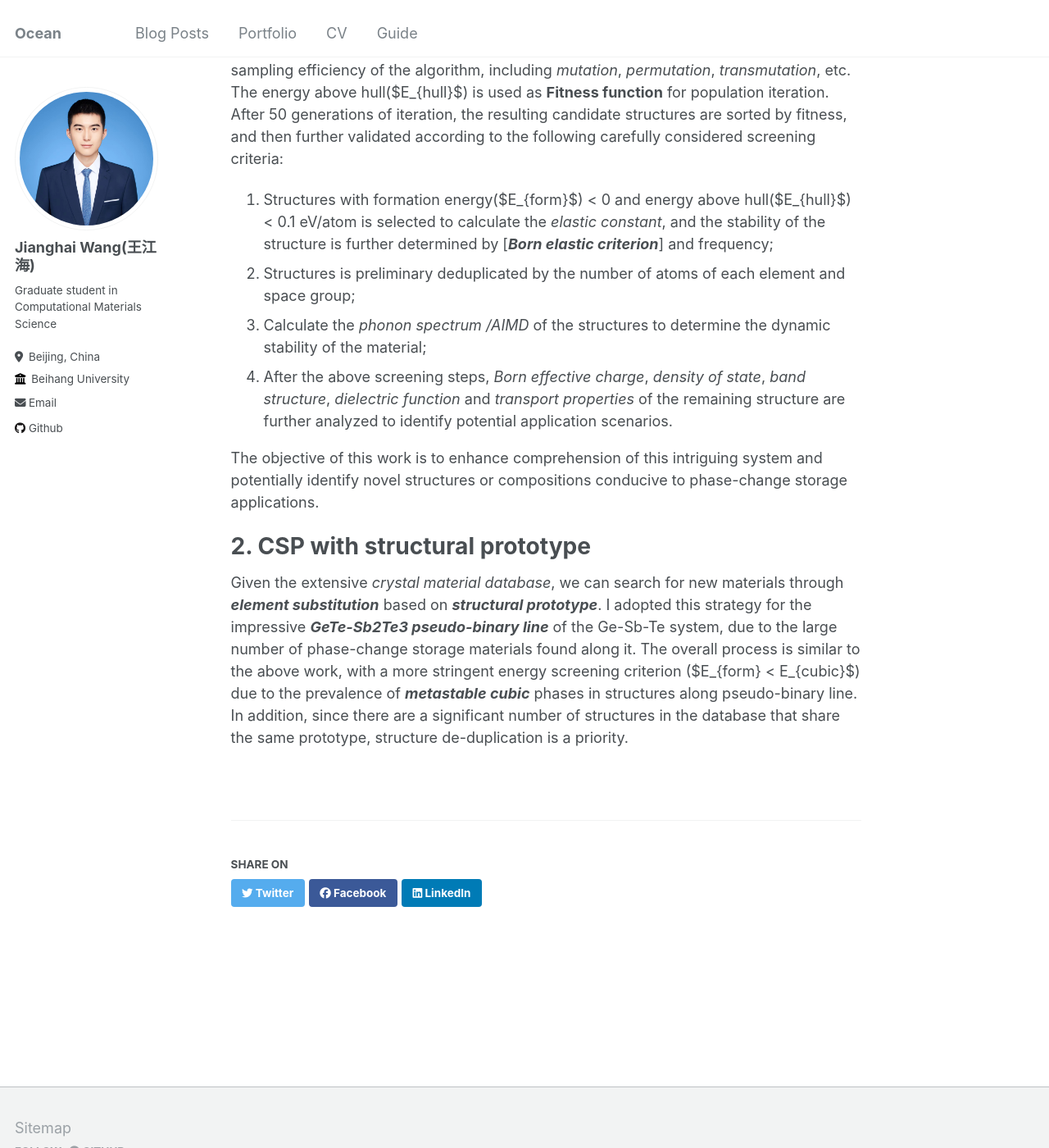
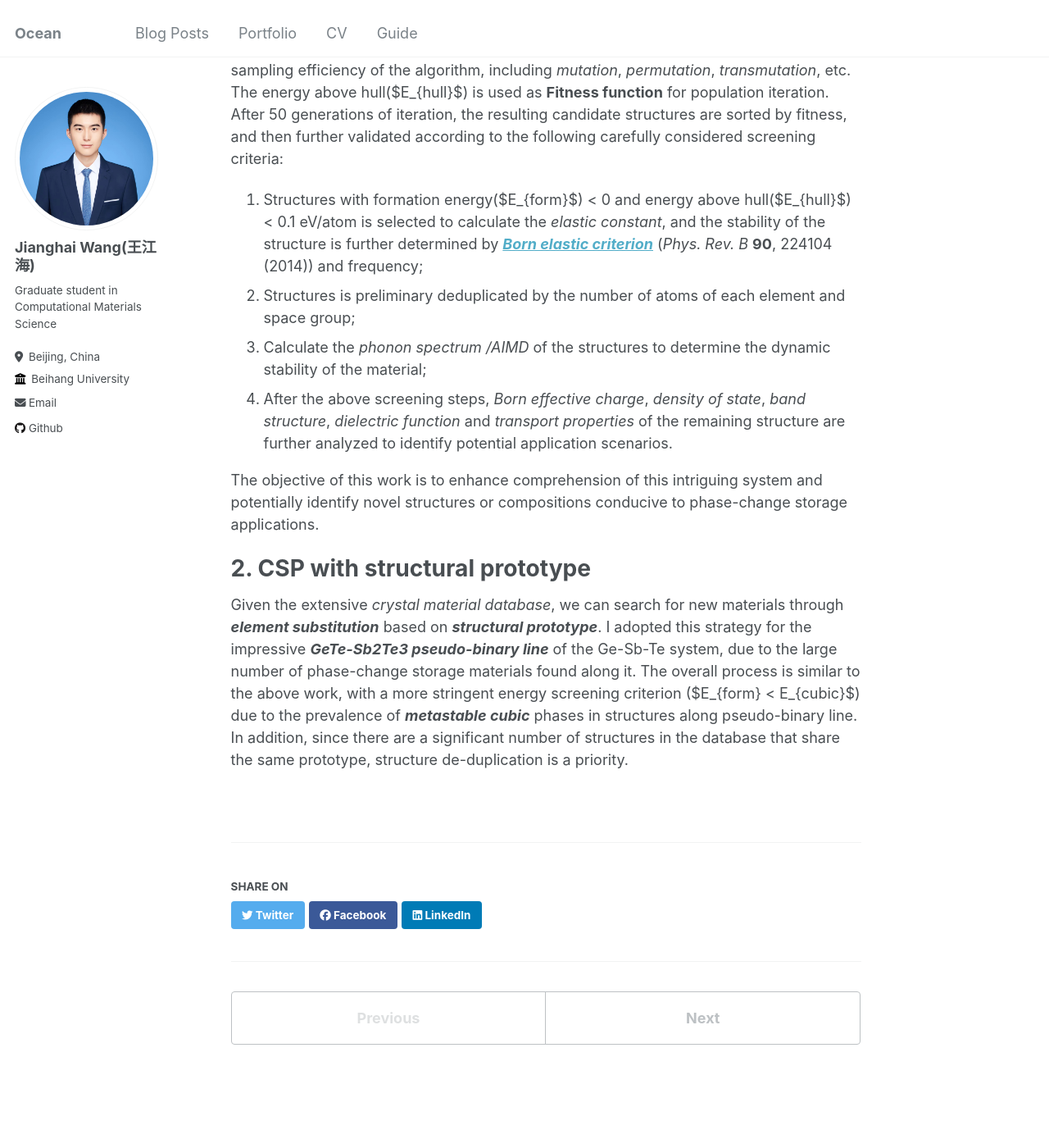
Before and after one commit to Ocean-JH/Ocean-JH.github.io, a Jekyll site: the page built from _portfolio/crystal-structure-prediction.md, in a window 1280 px wide and 1400 px high, scrolled down 337 px. Shown: the whole window at 82% size. Built offline with Jekyll 4.4.1, drawn with Linux system fonts in a browser that asks for light colours.

Commit message:
edit portfolio

```diff
--- a/_portfolio/crystal-structure-prediction.md
+++ b/_portfolio/crystal-structure-prediction.md
@@ -1,6 +1,6 @@
 ---
 title: "Crystal Structure Prediction"
-excerpt: "Explore the configuration space of Ge-Sb-Te system using genetic algorithm , aiming to find new (meta)stable materials.<br/><img src='/images/potential energy surface.png'>"
+excerpt: "Explore the configuration space of Ge-Sb-Te system using genetic algorithm , aiming to find new (meta)stable materials.<br/><img src='/images/potential-energy-surface.png'>"
 collection: portfolio
 ---
 
@@ -10,15 +10,13 @@
 
 In this work, ***crossover*** and a variety of ***mutation*** operators are used to improve the sampling efficiency of the algorithm, including *mutation*, *permutation*, *transmutation*, etc. The energy above hull($E_{hull}$) is used as **Fitness function** for population iteration. After 50 generations of iteration, the resulting candidate structures are sorted by fitness, and then further validated according to the following carefully considered screening criteria:
 
-1. Structures with formation energy($E_{form}$) < 0 and energy above hull($E_{hull}$) < 0.1 eV/atom is selected to calculate the *elastic constant*, and the stability of the structure is further determined by [***Born elastic criterion***] and frequency;
+1. Structures with formation energy($E_{form}$) < 0 and energy above hull($E_{hull}$) < 0.1 eV/atom is selected to calculate the *elastic constant*, and the stability of the structure is further determined by [***Born elastic criterion***](https://journals.aps.org/prb/abstract/10.1103/PhysRevB.90.224104) (*Phys. Rev. B* **90**, 224104 (2014)) and frequency;
 2. Structures is preliminary deduplicated by the number of atoms of each element and space group;
 3. Calculate the *phonon spectrum /AIMD* of the structures to determine the dynamic stability of the material;
 4. After the above screening steps, *Born effective charge*, *density of state*, *band structure*, *dielectric function* and *transport properties* of the remaining structure are further analyzed to identify potential application scenarios.
 
 The objective of this work is to enhance comprehension of this intriguing system and potentially identify novel structures or compositions conducive to phase-change storage applications.
 
-
-
 # 2. CSP with structural prototype
 
 Given the extensive *crystal material database*, we can search for new materials through ***element substitution*** based on ***structural prototype***. I adopted this strategy for the impressive ***GeTe-Sb2Te3 pseudo-binary line*** of the Ge-Sb-Te system, due to the large number of phase-change storage materials found along it.
```
Also changed, not shown: _portfolio/machine-learning-potential-accelerates-crystal-structure-prediction.md (added, +5 -0 lines), images/deep-learning.png (added), images/potential-energy-surface.png (renamed from images/potential energy surface.png).
